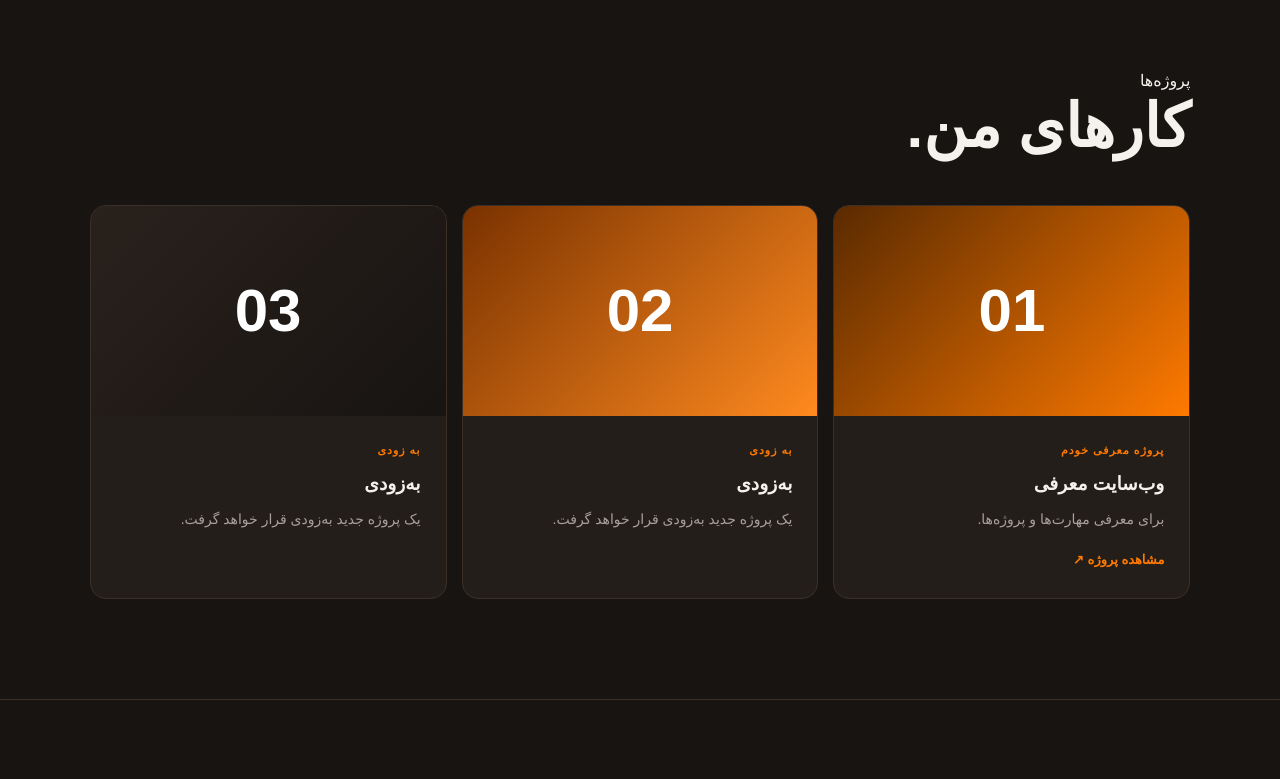
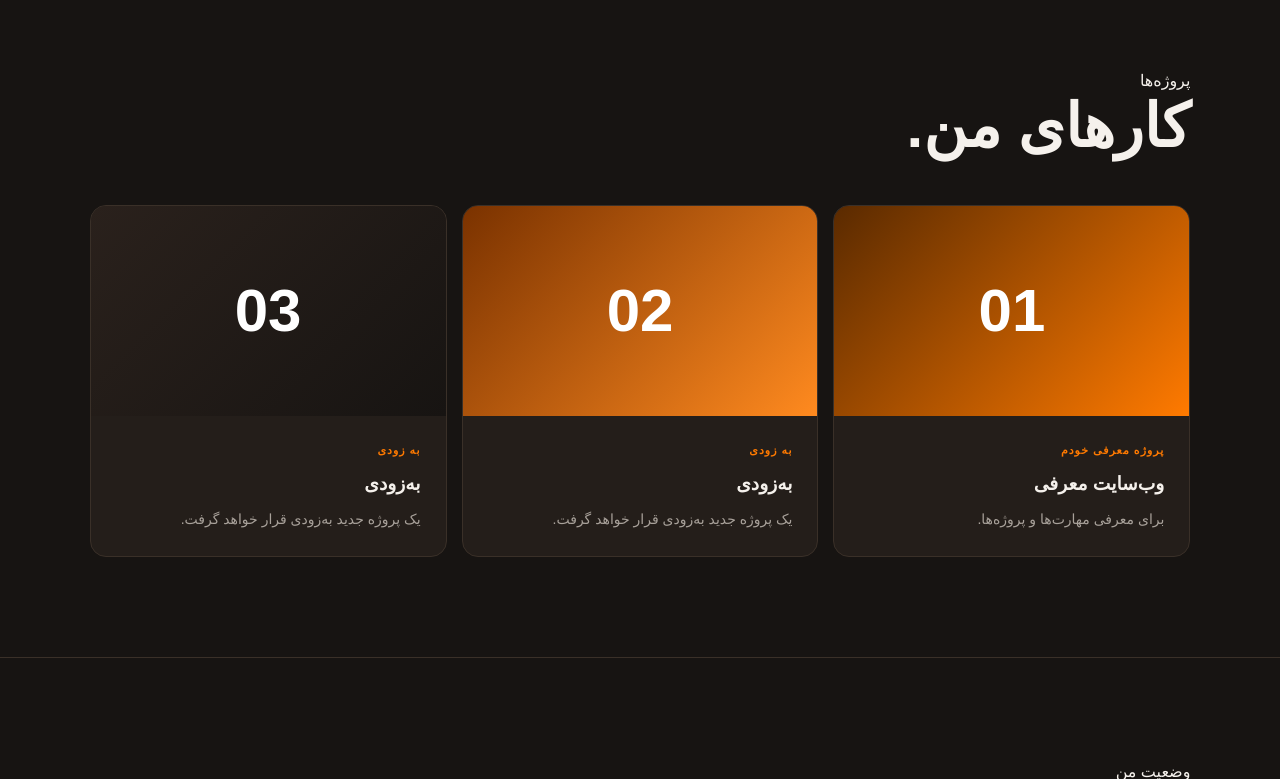
Before and after one commit to Luffysun09/Real-Web-Project, a Django app: page / in a window 1280 px wide. Shown: the part 1920-2699 px from the top of the page. Run offline with Django 5.2, Linux system fonts and the light colour scheme.

Commit message:
some change for projects

```diff
--- a/mywebsite/static/css/Style.css
+++ b/mywebsite/static/css/Style.css
@@ -440,6 +440,12 @@ header {
     grid-template-columns: repeat(3, 1fr);
 
     gap: 15px;
+}
+
+.projects > a {
+    display: block;
+    color: inherit;
+    text-decoration: none;
 }
 
 .project {
--- a/mywebsite/templates/index.html
+++ b/mywebsite/templates/index.html
@@ -350,6 +350,8 @@
 
             <div class="projects">
 
+            <a href="https://hosseinkhosravian.ir/#">
+
                 <article class="project">
 
                     <div
@@ -373,13 +375,11 @@
                             برای معرفی مهارت‌ها و پروژه‌ها.
                         </p>
 
-                        <a href="#">
-                            مشاهده پروژه ↗
-                        </a>
-
                     </div>
 
                 </article>
+
+            </a>
 
                 <article class="project">
 
```
